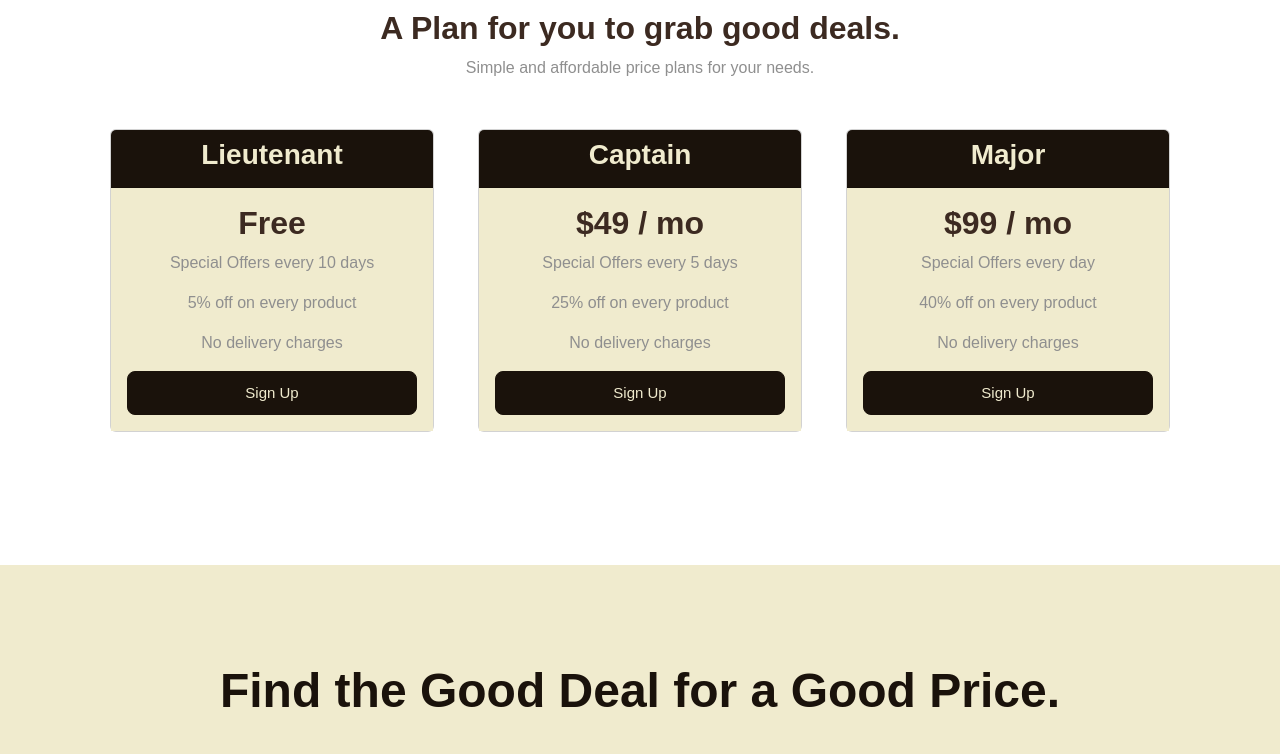
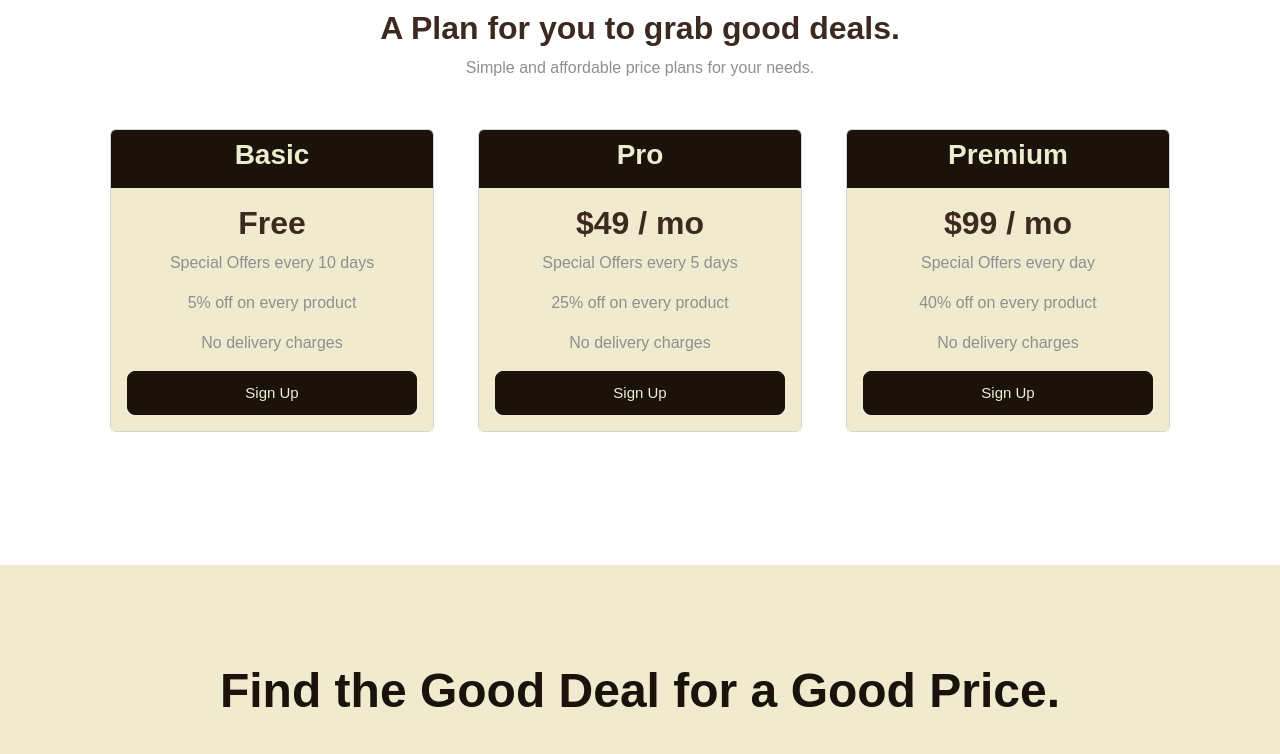
Before and after one commit to Shaik-aarif/ShopEasy_bootstraapp, a plain HTML site: page index.html in a window 1280 px wide. Shown: the part 1900-2654 px from the top of the page. Drawn offline with nearby package versions, Linux system fonts and the light colour scheme.

Commit message:
changed pricing plans names

```diff
--- a/index.html
+++ b/index.html
@@ -264,7 +264,7 @@
         <div class="pricing-col col-lg-4 col-md-6">
           <div class="card">
             <div class="card-header">
-              <h3 class="h3-pricing">Lieutenant</h3>
+              <h3 class="h3-pricing">Basic</h3>
             </div>
             <div class="card-body">
               <h2 style="color: #3c2a21">Free</h2>
@@ -283,7 +283,7 @@
         <div class="pricing-col col-lg-4 col-md-6">
           <div class="card">
             <div class="card-header">
-              <h3 class="h3-pricing">Captain</h3>
+              <h3 class="h3-pricing">Pro</h3>
             </div>
             <div class="card-body">
               <h2 style="color: #3c2a21">$49 / mo</h2>
@@ -302,7 +302,7 @@
         <div class="pricing-col col-lg-4">
           <div class="card">
             <div class="card-header">
-              <h3 class="h3-pricing">Major</h3>
+              <h3 class="h3-pricing">Premium</h3>
             </div>
             <div class="card-body">
               <h2 style="color: #3c2a21">$99 / mo</h2>
```
